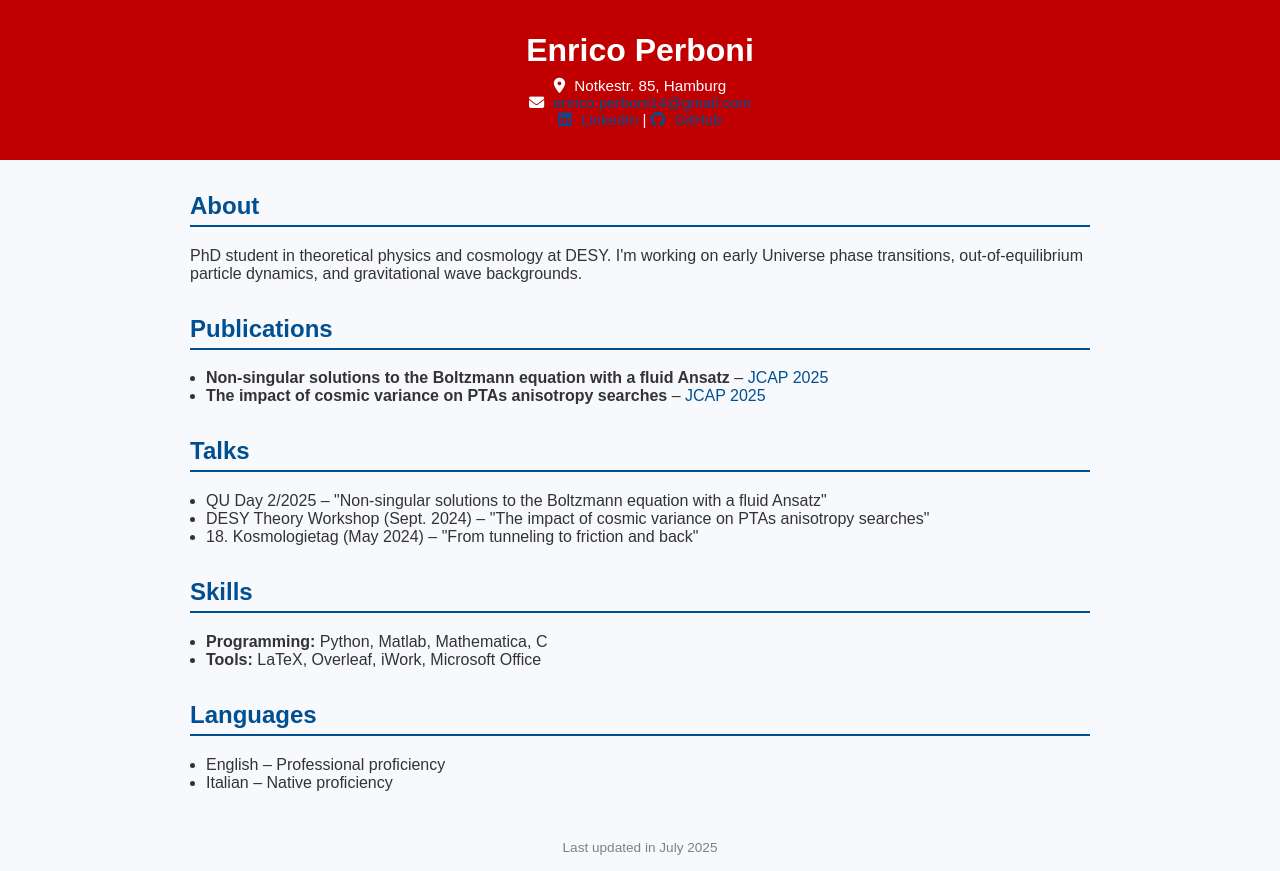
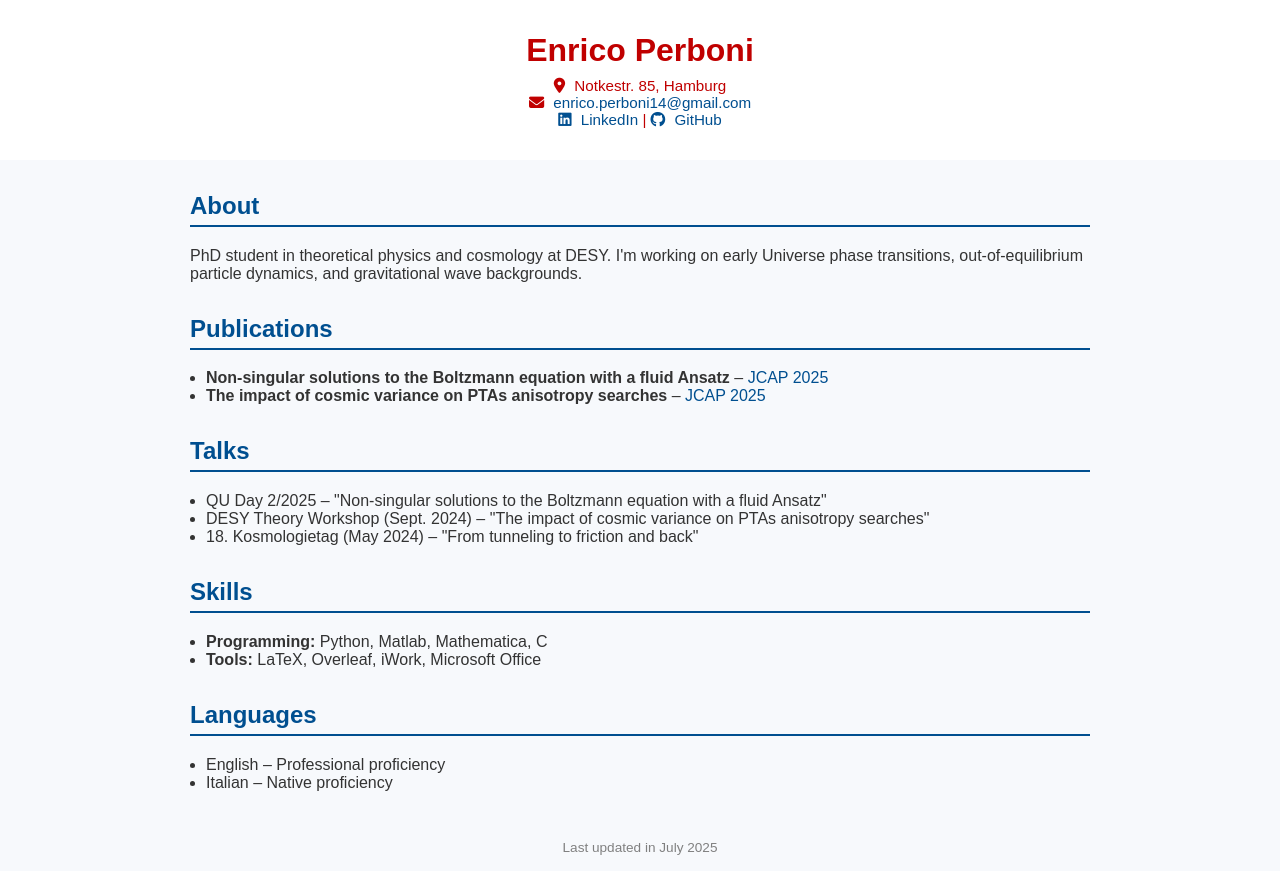
Before and after one commit to enricoperboni4/enricoperboni4.github.io, a plain HTML site: page index.html in a window 1280 px wide. Drawn offline with Linux system fonts and the light colour scheme.

Commit message:
Update index.html

```diff
--- a/index.html
+++ b/index.html
@@ -14,8 +14,8 @@
       color: #333;
     }
     header {
-      background-color: #c00000;
-      color: white;
+      background-color: white;
+      color: #c00000;
       padding: 2rem;
       text-align: center;
     }
```
